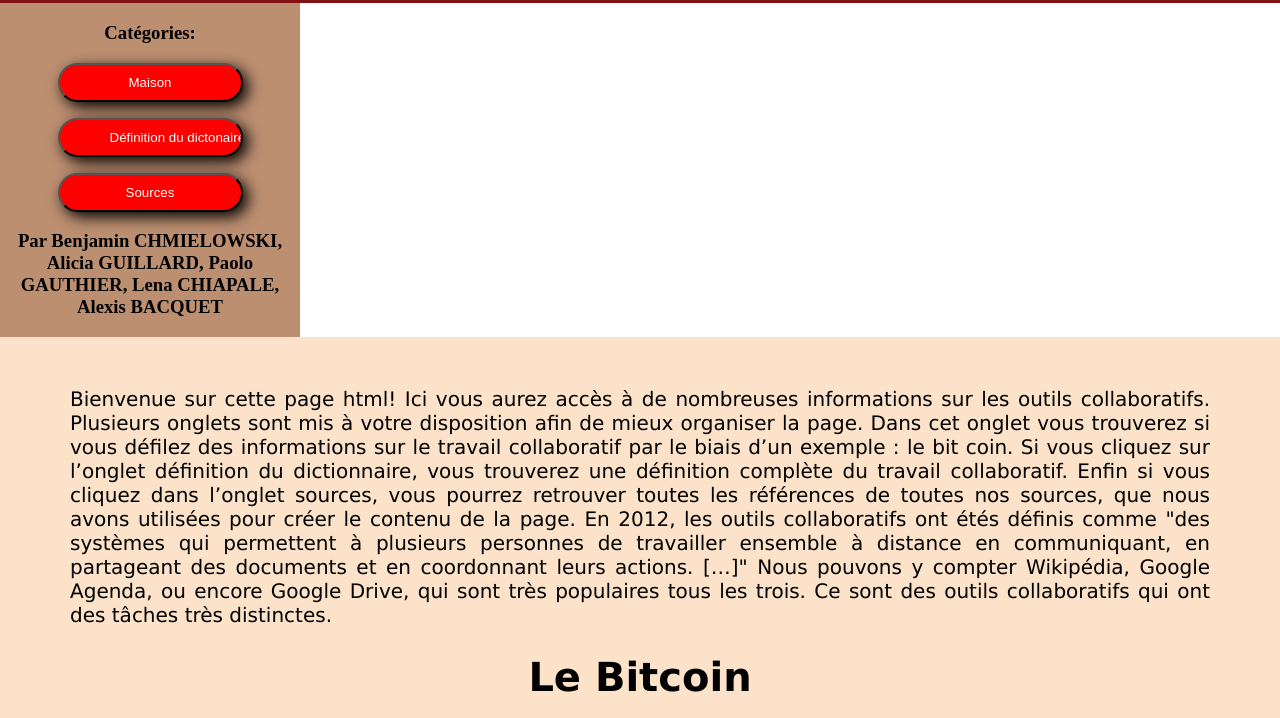
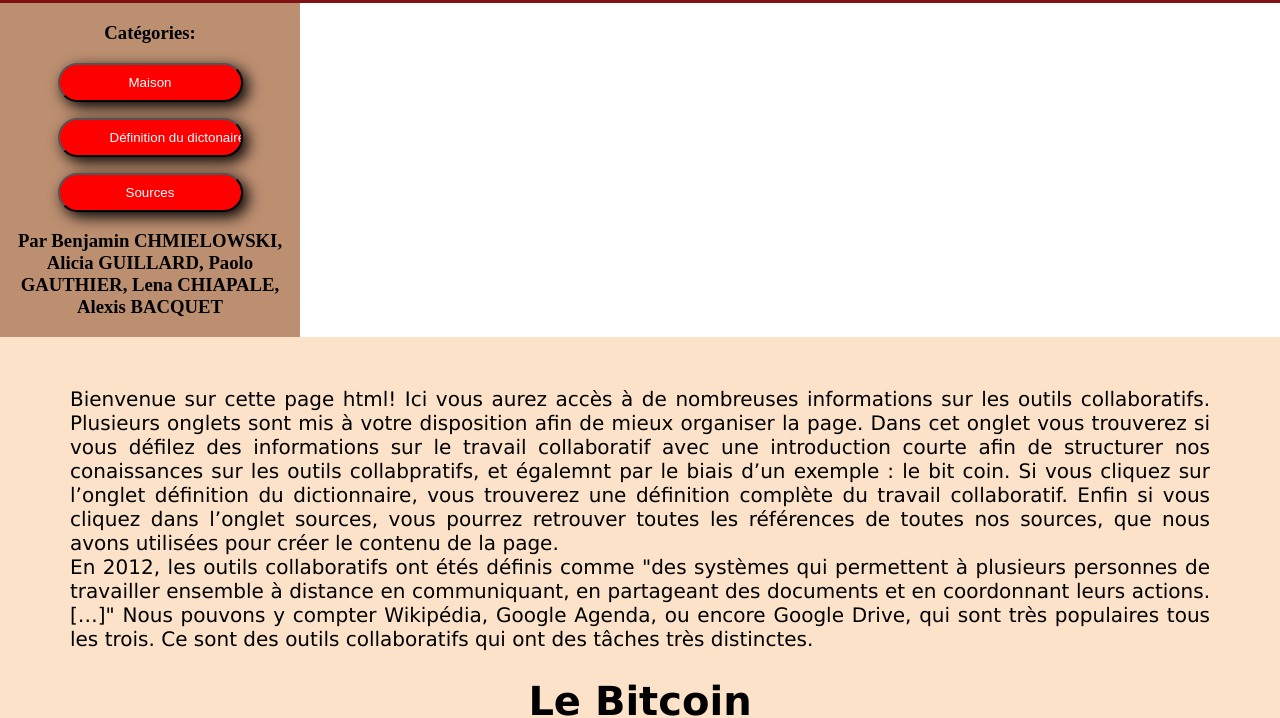
Before and after one commit to Ben04C/Site-SNT, a plain HTML site: page Index.html in a window 1280 px wide. Shown: the part 237-955 px from the top of the page. Drawn offline with Linux system fonts and the light colour scheme.

Commit message:
Update Index.html

```diff
--- a/Index.html
+++ b/Index.html
@@ -44,8 +44,9 @@
     <div id="contenu" style="font-family: Verdana, Geneva, Tahoma, sans-serif;">
         <div id="bitcoin">
         <p>
-         Bienvenue sur cette page html! Ici vous aurez accès à de nombreuses informations sur les outils collaboratifs. Plusieurs onglets sont mis à votre disposition afin de mieux organiser la page. Dans cet onglet vous trouverez si vous défilez des informations sur le travail collaboratif par le biais d’un exemple : le bit coin. Si vous cliquez sur l’onglet définition du dictionnaire, vous trouverez une définition complète du travail collaboratif. Enfin si vous cliquez dans l’onglet sources, vous pourrez retrouver toutes les références de toutes nos sources, que nous avons utilisées pour créer le contenu de la page.
-         En 2012, les outils collaboratifs ont étés définis comme "des systèmes qui permettent à plusieurs personnes de travailler ensemble à distance en communiquant, en partageant des documents et en coordonnant leurs actions. […]" Nous pouvons y compter Wikipédia, Google Agenda, ou encore Google Drive, qui sont très populaires tous les trois. Ce sont des outils collaboratifs qui ont des tâches très distinctes.
+         Bienvenue sur cette page html! Ici vous aurez accès à de nombreuses informations sur les outils collaboratifs. Plusieurs onglets sont mis à votre disposition afin de mieux organiser la page. Dans cet onglet vous trouverez si vous défilez des informations sur le travail collaboratif avec une introduction courte afin de structurer nos conaissances sur les outils collabpratifs, et égalemnt par le biais d’un exemple : le bit coin. Si vous cliquez sur l’onglet définition du dictionnaire, vous trouverez une définition complète du travail collaboratif. Enfin si vous cliquez dans l’onglet sources, vous pourrez retrouver toutes les références de toutes nos sources, que nous avons utilisées pour créer le contenu de la page.
+        <br>
+                En 2012, les outils collaboratifs ont étés définis comme "des systèmes qui permettent à plusieurs personnes de travailler ensemble à distance en communiquant, en partageant des documents et en coordonnant leurs actions. […]" Nous pouvons y compter Wikipédia, Google Agenda, ou encore Google Drive, qui sont très populaires tous les trois. Ce sont des outils collaboratifs qui ont des tâches très distinctes.
 
 
         <h1 class="titres">Le Bitcoin</h1>
```
